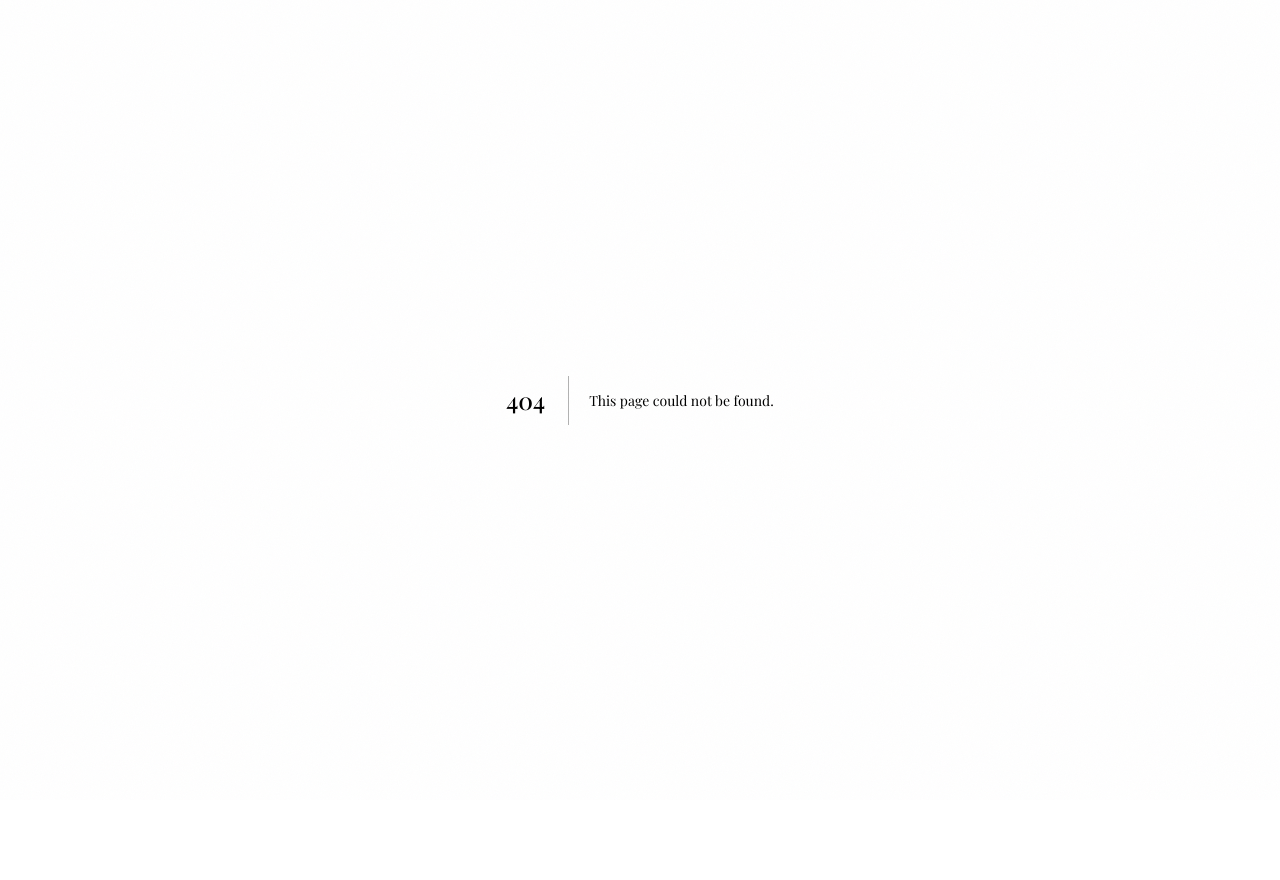
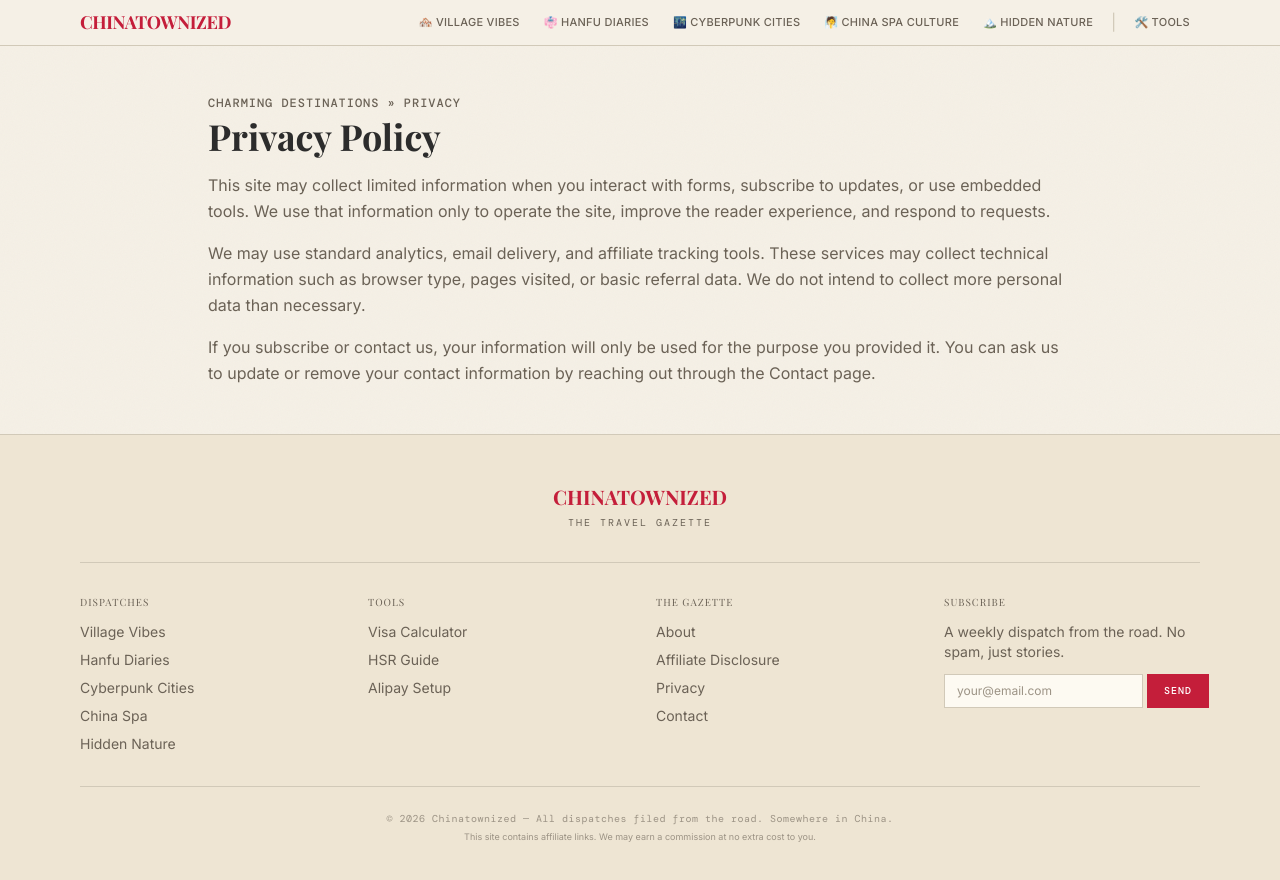
Before and after one commit to samqin123/chinatownized, a Next.js app: page /privacy in a window 1280 px wide. Before the commit this address had no page. Shown: the top 880 px of the page. Before the commit the page ends 800 px from the top, so only its background shows below. Built offline with nearby package versions, Linux system fonts and the light colour scheme; a web font is replaced by a local one.

Commit message:
Add policy pages and museum map details

```diff
--- /dev/null
+++ b/src/app/about/page.tsx
@@ -0,0 +1,33 @@
+import Navbar from "@/components/layout/Navbar";
+import Footer from "@/components/layout/Footer";
+
+export default function AboutPage() {
+  return (
+    <>
+      <Navbar />
+      <main className="mx-auto max-w-4xl px-4 py-12">
+        <p className="dateline mb-1">CHARMING DESTINATIONS &raquo; ABOUT</p>
+        <h1 className="font-[family-name:var(--font-heading)] text-3xl font-bold md:text-4xl">
+          About Charming Destinations
+        </h1>
+        <p className="mt-4 text-[var(--color-ink-muted)] leading-relaxed">
+          Charming Destinations is a travel magazine for overseas readers who want to discover
+          China beyond the obvious checklist. We focus on museums, city walks, exhibitions,
+          ancient towns, and practical trip-planning ideas that help visitors actually experience
+          the places they read about.
+        </p>
+        <p className="mt-4 text-[var(--color-ink-muted)] leading-relaxed">
+          The site is built to be useful first. That means clear routes, readable context, strong
+          visuals, and enough practical detail to help a trip come together without feeling
+          overwhelming.
+        </p>
+        <p className="mt-4 text-[var(--color-ink-muted)] leading-relaxed">
+          We are especially interested in the kinds of stories that help foreign travelers
+          understand China through place: what is worth seeing, how long to stay, how to connect
+          the stops, and what each place reveals about local culture.
+        </p>
+      </main>
+      <Footer />
+    </>
+  );
+}
--- /dev/null
+++ b/src/app/affiliate-disclosure/page.tsx
@@ -0,0 +1,30 @@
+import Navbar from "@/components/layout/Navbar";
+import Footer from "@/components/layout/Footer";
+
+export default function AffiliateDisclosurePage() {
+  return (
+    <>
+      <Navbar />
+      <main className="mx-auto max-w-4xl px-4 py-12">
+        <p className="dateline mb-1">CHARMING DESTINATIONS &raquo; AFFILIATE DISCLOSURE</p>
+        <h1 className="font-[family-name:var(--font-heading)] text-3xl font-bold md:text-4xl">
+          Affiliate Disclosure
+        </h1>
+        <p className="mt-4 text-[var(--color-ink-muted)] leading-relaxed">
+          Some pages on Charming Destinations may contain affiliate links. If you click a link and
+          make a purchase or booking, we may earn a commission at no additional cost to you.
+        </p>
+        <p className="mt-4 text-[var(--color-ink-muted)] leading-relaxed">
+          We only link to products, services, or booking tools that we believe are relevant to the
+          trip-planning needs of our readers. Affiliate relationships do not control our editorial
+          judgment, and we aim to keep recommendations practical and clearly labeled.
+        </p>
+        <p className="mt-4 text-[var(--color-ink-muted)] leading-relaxed">
+          If a page contains sponsored or commercial content, we will make that as clear as
+          possible in the page copy or context.
+        </p>
+      </main>
+      <Footer />
+    </>
+  );
+}
--- /dev/null
+++ b/src/app/contact/page.tsx
@@ -0,0 +1,28 @@
+import Navbar from "@/components/layout/Navbar";
+import Footer from "@/components/layout/Footer";
+
+export default function ContactPage() {
+  return (
+    <>
+      <Navbar />
+      <main className="mx-auto max-w-4xl px-4 py-12">
+        <p className="dateline mb-1">CHARMING DESTINATIONS &raquo; CONTACT</p>
+        <h1 className="font-[family-name:var(--font-heading)] text-3xl font-bold md:text-4xl">
+          Contact
+        </h1>
+        <p className="mt-4 text-[var(--color-ink-muted)] leading-relaxed">
+          For editorial suggestions, partnership ideas, corrections, or museum and citywalk
+          tips, you can reach the team at:
+        </p>
+        <p className="mt-4 font-[family-name:var(--font-heading)] text-xl font-bold text-[var(--color-primary)]">
+          hello@charmingdestinations.com
+        </p>
+        <p className="mt-4 text-[var(--color-ink-muted)] leading-relaxed">
+          If you are a museum, exhibition organizer, local tourism board, or travel brand, please
+          include the destination, timeline, and what kind of collaboration you are looking for.
+        </p>
+      </main>
+      <Footer />
+    </>
+  );
+}
--- /dev/null
+++ b/src/app/privacy/page.tsx
@@ -0,0 +1,32 @@
+import Navbar from "@/components/layout/Navbar";
+import Footer from "@/components/layout/Footer";
+
+export default function PrivacyPage() {
+  return (
+    <>
+      <Navbar />
+      <main className="mx-auto max-w-4xl px-4 py-12">
+        <p className="dateline mb-1">CHARMING DESTINATIONS &raquo; PRIVACY</p>
+        <h1 className="font-[family-name:var(--font-heading)] text-3xl font-bold md:text-4xl">
+          Privacy Policy
+        </h1>
+        <p className="mt-4 text-[var(--color-ink-muted)] leading-relaxed">
+          This site may collect limited information when you interact with forms, subscribe to
+          updates, or use embedded tools. We use that information only to operate the site,
+          improve the reader experience, and respond to requests.
+        </p>
+        <p className="mt-4 text-[var(--color-ink-muted)] leading-relaxed">
+          We may use standard analytics, email delivery, and affiliate tracking tools. These
+          services may collect technical information such as browser type, pages visited, or basic
+          referral data. We do not intend to collect more personal data than necessary.
+        </p>
+        <p className="mt-4 text-[var(--color-ink-muted)] leading-relaxed">
+          If you subscribe or contact us, your information will only be used for the purpose you
+          provided it. You can ask us to update or remove your contact information by reaching out
+          through the Contact page.
+        </p>
+      </main>
+      <Footer />
+    </>
+  );
+}
--- a/src/data/guides.ts
+++ b/src/data/guides.ts
@@ -51,6 +51,21 @@ export const guides: Guide[] = [
 
       <h2>Best pairing logic</h2>
       <p>Shanghai Museum pairs naturally with Shanghai History Museum and the Urban Planning Exhibition Center. Pudong works best when you combine MAP with Shanghai Museum East or the Astronomy Museum. The West Bund is best when you want one art-heavy day rather than a checklist.</p>
+
+      <h2>Map & access</h2>
+      <p>Use these addresses to jump straight into Google Maps. If you are on a short trip, stay downtown first and only move to Pudong or the West Bund if you still have time.</p>
+      <ul>
+        <li><strong>Shanghai Museum</strong> - No 201 Renmin Avenue, Huangpu district. <a href="https://www.google.com/maps/search/?api=1&query=Shanghai%20Museum%2C%20No%20201%20Renmin%20Avenue%2C%20Huangpu%20district" target="_blank" rel="noreferrer">Google Maps</a></li>
+        <li><strong>Shanghai History Museum</strong> - No 325 West Nanjing Road, Huangpu district. <a href="https://www.google.com/maps/search/?api=1&query=Shanghai%20History%20Museum%2C%20No%20325%20West%20Nanjing%20Road%2C%20Huangpu%20district" target="_blank" rel="noreferrer">Google Maps</a></li>
+        <li><strong>Shanghai Urban Planning Exhibition Center</strong> - No 100 Renmin Avenue, Huangpu district. <a href="https://www.google.com/maps/search/?api=1&query=Shanghai%20Urban%20Planning%20Exhibition%20Center%2C%20No%20100%20Renmin%20Avenue%2C%20Huangpu%20district" target="_blank" rel="noreferrer">Google Maps</a></li>
+        <li><strong>World Expo Museum</strong> - No 818 Mengzi Road, Huangpu district. <a href="https://www.google.com/maps/search/?api=1&query=World%20Expo%20Museum%2C%20No%20818%20Mengzi%20Road%2C%20Huangpu%20district" target="_blank" rel="noreferrer">Google Maps</a></li>
+        <li><strong>Shanghai Museum East</strong> - No 1952 Century Avenue, Pudong New Area. <a href="https://www.google.com/maps/search/?api=1&query=Shanghai%20Museum%20East%2C%20No%201952%20Century%20Avenue%2C%20Pudong%20New%20Area" target="_blank" rel="noreferrer">Google Maps</a></li>
+        <li><strong>Museum of Art Pudong</strong> - No 2777 Binjiang Avenue, Pudong New Area. <a href="https://www.google.com/maps/search/?api=1&query=Museum%20of%20Art%20Pudong%2C%20No%202777%20Binjiang%20Avenue%2C%20Pudong%20New%20Area" target="_blank" rel="noreferrer">Google Maps</a></li>
+        <li><strong>Power Station of Art</strong> - No 678 Miaojiang Road, Huangpu district. <a href="https://www.google.com/maps/search/?api=1&query=Power%20Station%20of%20Art%2C%20No%20678%20Miaojiang%20Road%2C%20Huangpu%20district" target="_blank" rel="noreferrer">Google Maps</a></li>
+        <li><strong>Shanghai Natural History Museum</strong> - No 510 West Beijing Road, Jing'an district. <a href="https://www.google.com/maps/search/?api=1&query=Shanghai%20Natural%20History%20Museum%2C%20No%20510%20West%20Beijing%20Road%2C%20Jing'an%20district" target="_blank" rel="noreferrer">Google Maps</a></li>
+        <li><strong>Shanghai Astronomy Museum</strong> - No 380 Lingang Avenue, Pudong New Area. <a href="https://www.google.com/maps/search/?api=1&query=Shanghai%20Astronomy%20Museum%2C%20No%20380%20Lingang%20Avenue%2C%20Pudong%20New%20Area" target="_blank" rel="noreferrer">Google Maps</a></li>
+        <li><strong>Long Museum West Bund</strong> - No 3398 Longteng Avenue, Xuhui district. <a href="https://www.google.com/maps/search/?api=1&query=Long%20Museum%20West%20Bund%2C%20No%203398%20Longteng%20Avenue%2C%20Xuhui%20district" target="_blank" rel="noreferrer">Google Maps</a></li>
+      </ul>
 
       <h2>Bottom line</h2>
       <p>If a visitor understands this shortlist, they already understand most of Shanghai’s museum logic. Downtown first, Pudong second, West Bund third. That is the simple version that actually works.</p>
```
Also changed, not shown: 4 other files (tests, documents, lock files or other folders).
